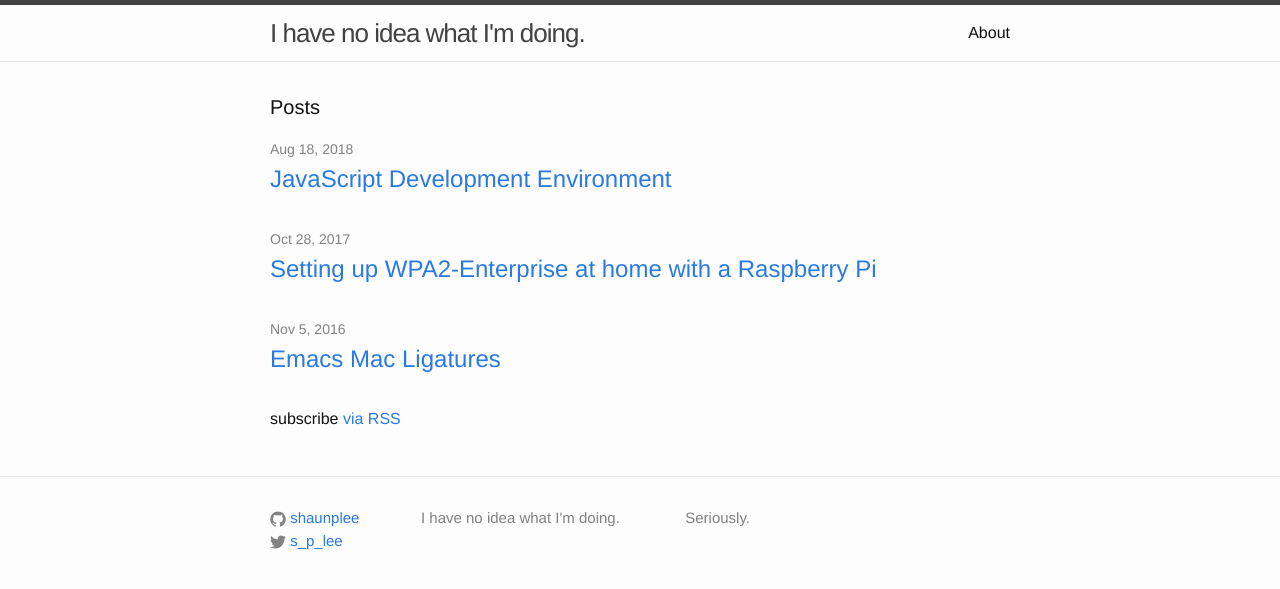
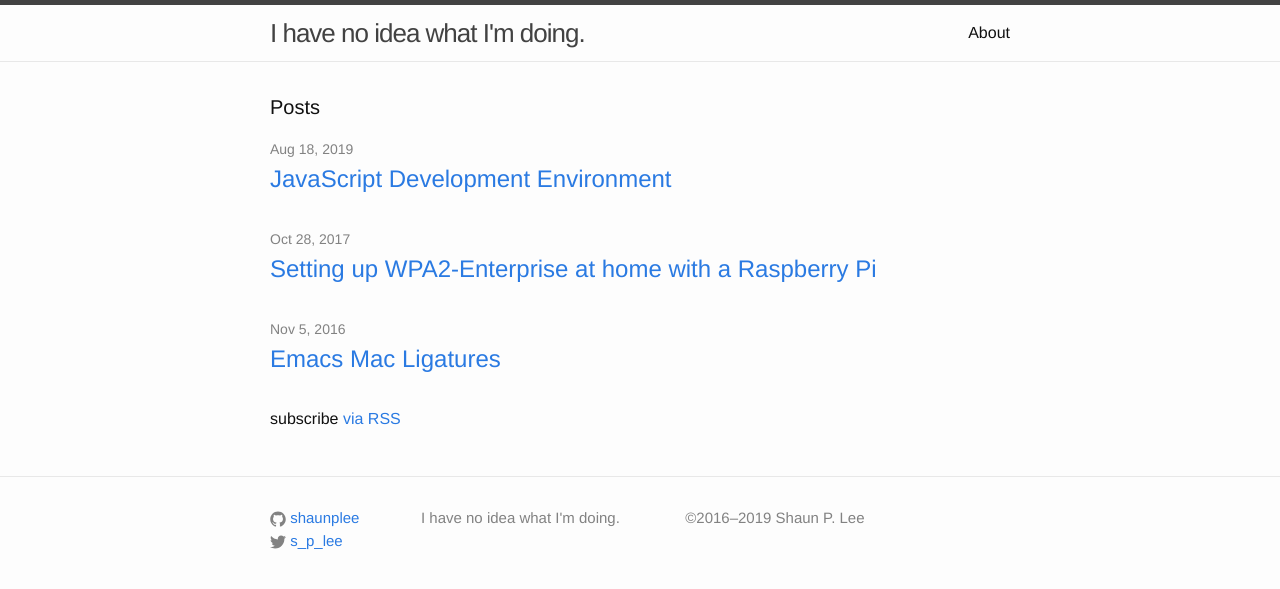
Before and after one commit to shaunplee/shaunplee.github.io, a Jekyll site: the page built from index.html, in a window 1280 px wide. Shown: the top 589 px of the page. Built offline with Jekyll 4.4.1, drawn with Linux system fonts in a browser that asks for light colours.

Commit message:
Remember what year it is.

```diff
--- a/_config.yml
+++ b/_config.yml
@@ -9,7 +9,7 @@
 title: I have no idea what I'm doing.
 email:
 description: > # this means to ignore newlines until "baseurl:"
-  Seriously.
+  &copy;2016&ndash;2019 Shaun P. Lee
 baseurl: "" # the subpath of your site, e.g. /blog
 url: "http://shaunplee.github.io" # the base hostname & protocol for your site
 twitter_username: s_p_lee
```
Also changed, not shown: _posts/2019-08-18-javascript-notes.html (renamed from _posts/2018-08-18-javascript-notes.html).
